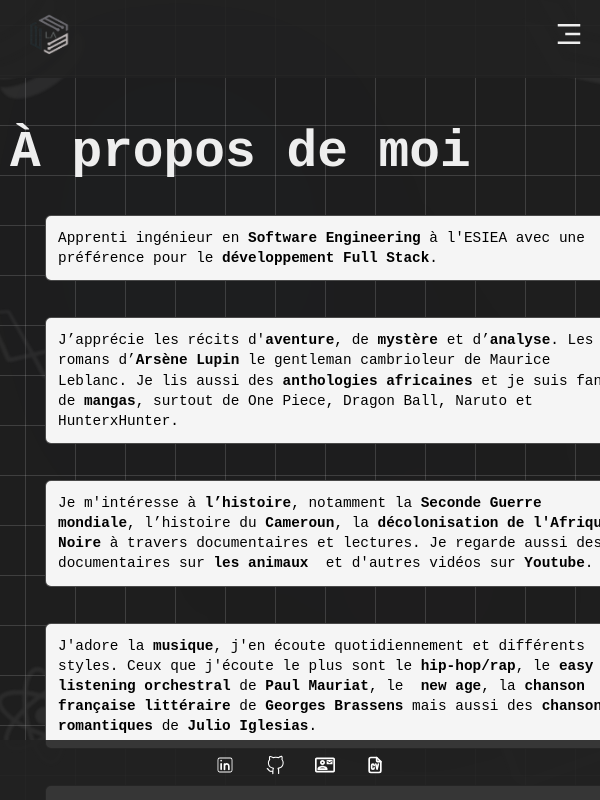
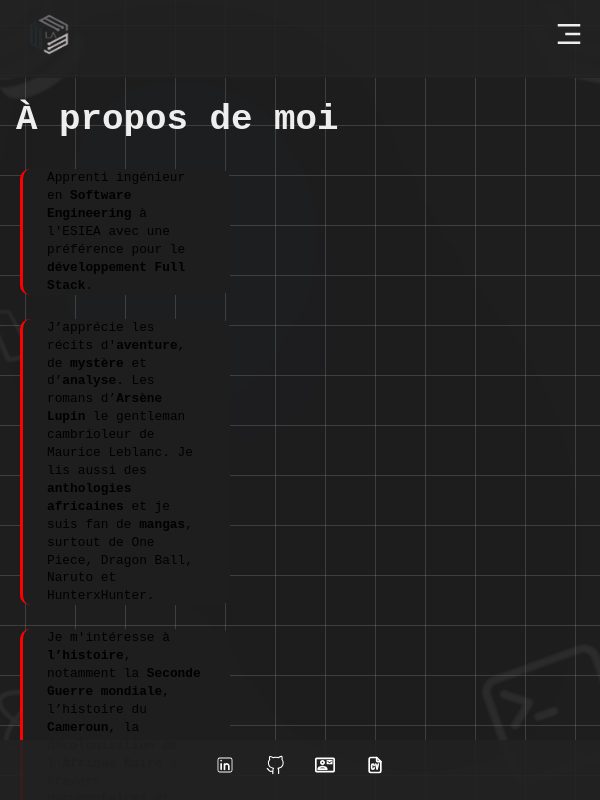
Before and after one commit to Laspales/Site_web, a React (Vite) app in the folder front/: page /apropos in a window 600 px wide. Built offline with nearby package versions, Linux system fonts and the light colour scheme.

Commit message:
apropos max 600px done

```diff
--- a/front/src/Components/Section-Style.css
+++ b/front/src/Components/Section-Style.css
@@ -96,7 +96,7 @@
         max-width: 95%;
         margin: 0;
         text-transform: none;
-        font-size: clamp(1.4rem, 3.4vw, 5.4rem);
+        font-size: clamp(1rem, 3vw, 5rem);
         font-family: "Fira Code", monospace;
     }
 
--- a/front/src/pages/APropos.jsx
+++ b/front/src/pages/APropos.jsx
@@ -85,7 +85,7 @@ const itemsReact = [
         { content: "\n  icon: ", className: "propriete" },
         { content: '"🧩"', className: "string" },
         { content: ",\n  text: ", className: "propriete" },
-        { content: '"Histoire (2GM, Cameroun, Décolonisation Afrique Noire), documentaires & YouTube"', className: "string" },
+        { content: '"Histoire (2e Guerre Mondiale, Cameroun, Décolonisation Afrique Noire), documentaires & YouTube"', className: "string" },
         { content: "\n};", className: "bracket" }
     ],
     [
--- a/front/src/pages/pages-css/APropos-Style.css
+++ b/front/src/pages/pages-css/APropos-Style.css
@@ -65,11 +65,11 @@
 
 
 /* Responsive pour écrans entre 600px et 900px */
-@media screen and (min-width: 600px) and (max-width: 900px) {
+@media screen and (min-width: 600px) and (max-width: 1000px) {
    .App-Apropos {
-      position: fixed;
+      position: relative;
       top: 10vh;
-      left: auto;
+      left: 20vw;
       width: 100%;
       padding: 15px;
    }
@@ -123,13 +123,14 @@
 /* == RESPONSIVE MAX 600PX ==*/
 @media screen and (max-width: 600px) {
    .App-Apropos {
-      position: fixed;
-      top: 10vh;
+      position: relative;
+      top: 1.5vh;
       left: 0;
       width: 100%;
-      padding: 10px;
+      max-width: 100%;
+      padding: 4rem 0rem;
       box-sizing: border-box;
-      overflow-x: hidden;
+      /* overflow-x: hidden; */
    }
 
    .profile-image,
@@ -137,64 +138,74 @@
       display: none;
    }
 
+   .App-Apropos .Apropos-Title {
+      font-size: 0.70rem;
+      width: 100%;
+      max-width: 100%;
+      margin: 0 0 1rem 0;
+      padding: 0 1rem;
+   }
+
    .timeline-container {
       display: flex;
       flex-direction: column;
       align-items: stretch;
       width: 100%;
+      max-width: 100%;
       margin: 0;
       padding: 0;
       box-sizing: border-box;
+      position: relative;
+      top: 10%;
+      left: -20%;
    }
 
    .timeline-item {
       display: flex;
       flex-direction: column;
-      width: 100%;
-      margin: 0 0 1.5rem 0;
-      padding: 0;
+      width: 70%;
+      max-width: 70%;
       box-sizing: border-box;
    }
 
    .timeline-content {
-      width: 100%;
-      max-width: 100%;
-      font-size: 0.9rem;
+      width: 50%;
+      max-width: 50%;
+      font-size: 0.8rem;
       line-height: 1.4;
       white-space: pre-wrap;
       word-wrap: break-word;
       overflow-x: auto;
-      padding: 12px;
-      border-radius: 6px;
+      padding: 0 1.5rem 0 1.5rem;
       box-sizing: border-box;
+      background: #1e1e1e !important;
+      border: none !important;
+      border-left: 3px solid #f00 !important;
+
    }
 
    /* Style type code */
-   .key {
-      color: #dcdcdc;
+   .timeline-content .key {
+      color: #6a9955;;
    }
 
-   .var {
-      color: #ab0909;
+   .timeline-content .var {
+      color: #f00;
    }
 
-   .propriete {
-      color: #808080;
+   .timeline-content .propriete {
+      color: #f1fa8c;
    }
 
-   .string {
+   .timeline-content .string {
       color: #ffffff;
    }
 
-   .bracket {
+   .timeline-content .bracket {
       color: #888888;
    }
 
-   .cmmt {
-      color: #6a9955;
-   }
-
-   .number {
+   .timeline-content .number {
       color: #f1fa8c;
    }
 
--- a/front/src/pages/pages-css/Contact-Style.css
+++ b/front/src/pages/pages-css/Contact-Style.css
@@ -81,7 +81,7 @@ textarea:focus {
 /* RESPONSIVE DESIGN CONTACT */
 @media (max-width: 600px) {
   .App-Contact {
-    position: fixed;
+    position: relative;
     top: 7.5vh;
     left: auto;
     width: 100%;
```
